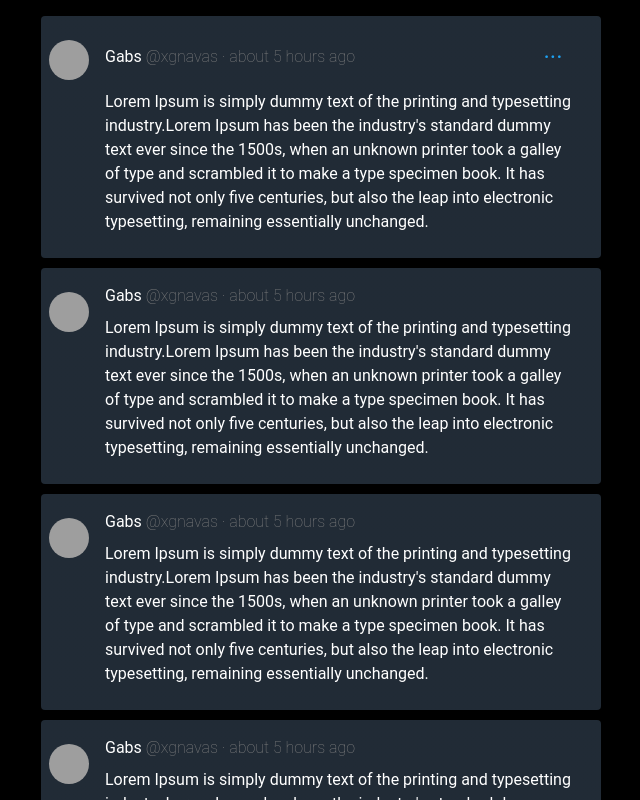
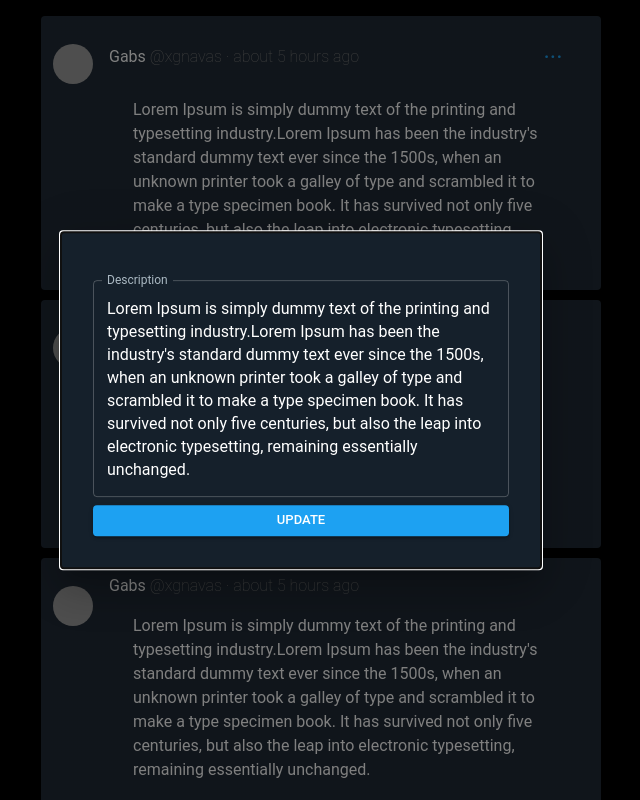
Before and after one commit to gabrielnavas/xlite, a React (Vite) app in the folder users-posts/frontend/: page / in a window 1280 px wide. Both pictures are taken after a click on the element 684 px from the left and 162 px from the top of the page. Shown: the top 800 px of the page, without its empty margins (339-979 px from the left). Built offline with nearby package versions, Linux system fonts and the light colour scheme; grey boxes are pictures that could not be loaded.

Commit message:
modal update with formik and yup. update style

```diff
--- a/users-posts/frontend/package.json
+++ b/users-posts/frontend/package.json
@@ -15,8 +15,11 @@
     "@mui/icons-material": "^5.15.18",
     "@mui/material": "^5.15.18",
     "date-fns": "^3.6.0",
+    "formi": "^0.4.0",
+    "formik": "^2.4.6",
     "react": "^18.2.0",
-    "react-dom": "^18.2.0"
+    "react-dom": "^18.2.0",
+    "yup": "^1.4.0"
   },
   "devDependencies": {
     "@types/react": "^18.2.66",
--- a/users-posts/frontend/src/components/Post/LeftSide.tsx
+++ b/users-posts/frontend/src/components/Post/LeftSide.tsx
@@ -5,7 +5,7 @@ type Props = {
 }
 
 const style = {
-  padding: '0.5rem 1rem 1rem 0.25rem',
+  padding: '0.75rem 1rem 1rem 0.50rem',
 } as React.CSSProperties;
 
 const LeftSide = ({avatarUrl}: Props) => {
--- a/users-posts/frontend/src/components/Post/Post.tsx
+++ b/users-posts/frontend/src/components/Post/Post.tsx
@@ -2,6 +2,8 @@ import { Paper } from "@mui/material";
 
 import LeftSide from "./LeftSide";
 import RightSide from "./RightSide";
+import UpdatePostModal from "./UpdatePostModal";
+import { useState } from "react";
 
 type Props = {
   user: {
@@ -20,26 +22,39 @@ const style = {
   minHeight: '5rem',
   width: '35rem',
   padding: '1rem 1rem 1rem 0.25rem',
-  cursor: 'pointer',
-  '&:hover': {
-    backgroundColor: '#FFF2',
-  },
 } as React.CSSProperties;
 
+const Post = ({ user, post }: Props) => {
+  const [updateModalOpen, setUpdateModalOpen] = useState(false);
 
-const Post = ({ user, post }: Props) => {
+  const onFinishUpdate = (data: { description: string }): void => {
+    post.text = data.description;
+    setUpdateModalOpen(false);
+  }
+
   return (
-    <Paper sx={style}>
+    <Paper sx={style} >
       <LeftSide
         avatarUrl={user.avatarUrl}
       />
+
       <RightSide
+        onClickUpdate={() => setUpdateModalOpen(true)}
         post={{
           createdAt: post.createdAt,
           text: post.text
         }}
         user={user}
       />
+
+      <UpdatePostModal
+        open={updateModalOpen}
+        onClose={() => setUpdateModalOpen(false)}
+        onFinishUpdate={onFinishUpdate}
+        data={{
+          user: user,
+          post: post
+        }} />
     </Paper>
   )
 }
--- a/users-posts/frontend/src/components/Post/RightSide.tsx
+++ b/users-posts/frontend/src/components/Post/RightSide.tsx
@@ -10,22 +10,24 @@ type Props = {
     createdAt: Date;
     text: string;
   }
+  onClickUpdate: () => void
 }
 
 const style = {
   display: 'flex',
   flexDirection: 'column',
+  width: '100%',
 } as React.CSSProperties;
 
-const RightSide = ({ post, user }: Props) => {
+const RightSide = ({ post, user, onClickUpdate }: Props) => {
   return (
-    <section style={style}>
+    <section style={style} >
       <Header
         datePost={post.createdAt}
         name={user.name}
         username={user.username}
       />
-      <TextPost text={post.text} />
+      <TextPost text={post.text} onClickUpdate={onClickUpdate} />
     </section>
   )
 }
--- a/users-posts/frontend/src/components/Post/TextPost.tsx
+++ b/users-posts/frontend/src/components/Post/TextPost.tsx
@@ -1,16 +1,29 @@
+import { Container, styled } from "@mui/material";
+
 type Props = {
   text: string;
+  onClickUpdate: () => void
 };
 
-const style = {
+const Text = styled(Container)(({ theme }) => ({
+  display: 'flex',
+  minHeight: '5rem',
   padding: '0.5rem 0.5rem 0.5rem 0',
-} as React.CSSProperties;
+  marginTop: '0.5rem',
+  width: '100%',
+  cursor: 'pointer',
+  transition: 'background-color 0.3s',
+  '&:hover': {
+    backgroundColor: theme.palette.background.paper,
+  },
+  borderRadius: '0.5rem',
+}));
 
-const TextPost = ({ text }: Props) => {
+const TextPost = ({ text, onClickUpdate }: Props) => {
   return (
-    <div style={style}>
-      { text }
-    </div>
+    <Text onClick={onClickUpdate}>
+      {text}
+    </Text>
   )
 }
 
--- /dev/null
+++ b/users-posts/frontend/src/components/Post/UpdatePostModal.tsx
@@ -0,0 +1,88 @@
+import { Theme } from "@emotion/react";
+import { Box, Button, Modal, TextField } from "@mui/material";
+
+import { useFormik } from "formik";
+import * as yup from 'yup';
+
+type Props = {
+  open: boolean
+  onClose: () => void,
+  data: {
+    user: {
+      avatarUrl: string
+      name: string;
+      username: string;
+    },
+    post: {
+      text: string;
+      createdAt: Date;
+    }
+  }
+  onFinishUpdate: (data: FormikForm) => void
+};
+
+const styleModal = {
+  position: 'absolute',
+  top: '50%',
+  left: '50%',
+  transform: 'translate(-50%, -50%)',
+  width: '30rem',
+  bgcolor: 'background.paper',
+  border: 'none',
+  boxShadow: 24,
+  p: 4,
+} as Theme;
+
+type FormikForm = {
+  description: string;
+}
+
+const validationSchema = yup.object<FormikForm>({
+  description: yup
+    .string()
+    .required('Description is required')
+    .min(2, 'Description should be of minimum 2 characters length')
+    .max(255, 'Description should be of maximum 255 characters length'),
+});
+
+
+const UpdatePostModal = ({ open, onClose, data, onFinishUpdate }: Props) => {
+  const formik = useFormik({
+    initialValues: {
+      description: data.post.text,
+    },
+    validationSchema: validationSchema,
+    onSubmit: (values: FormikForm) => onFinishUpdate(values),
+  });
+
+  return (
+    <Modal
+      open={open}
+      onClose={onClose}
+      aria-labelledby="modal-modal-title"
+      aria-describedby="modal-modal-description"
+    >
+      <Box sx={styleModal}>
+        <form onSubmit={formik.handleSubmit}>
+          <TextField
+            fullWidth
+            multiline
+            id="description"
+            name="description"
+            label="Description"
+            margin="normal"
+            value={formik.values.description}
+            onChange={formik.handleChange}
+            onBlur={formik.handleBlur}
+            error={formik.touched.description && Boolean(formik.errors.description)}
+            helperText={formik.touched.description && formik.errors.description}
+          />
+          <Button color="primary" variant="contained" fullWidth type="submit" size="small">
+            Update
+          </Button>
+        </form>
+      </Box>
+    </Modal>
+  )
+}
+export default UpdatePostModal;
--- a/users-posts/frontend/src/theme.ts
+++ b/users-posts/frontend/src/theme.ts
@@ -1,11 +1,11 @@
 import { createTheme } from '@mui/material/styles';
 
 // Definição das cores do Twitter Dark
-const twitterBlue = '#1DA1F2';
-const twitterWhite = '#FFFFFF';
-const twitterBlack = '#000000';
-const twitterDarkGray = '#15202B';
-const twitterLightGray = '#AAB8C2';
+export const twitterBlue = '#1DA1F2';
+export const twitterWhite = '#FFFFFF';
+export const twitterBlack = '#000000';
+export const twitterDarkGray = '#15202B';
+export const twitterLightGray = '#AAB8C2';
 
 const theme = createTheme({
   palette: {
```
Also changed, not shown: 1 other file (tests, documents, lock files or other folders).
